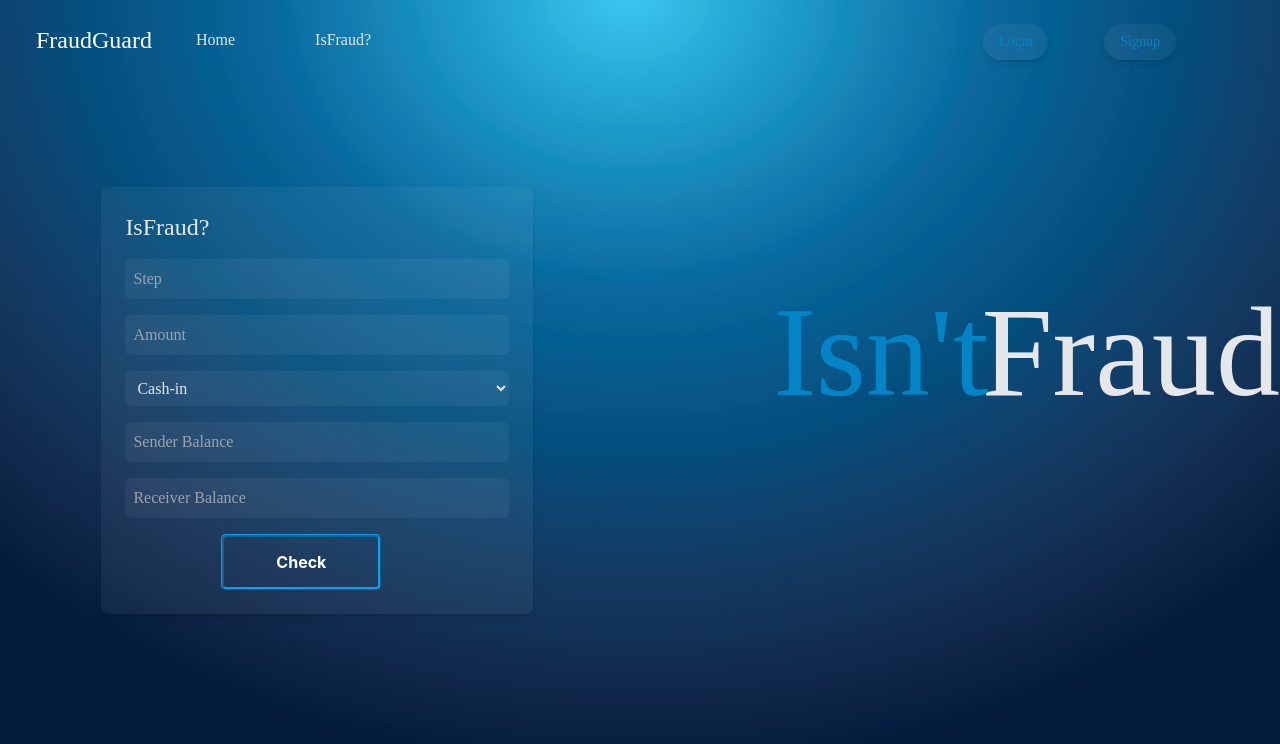
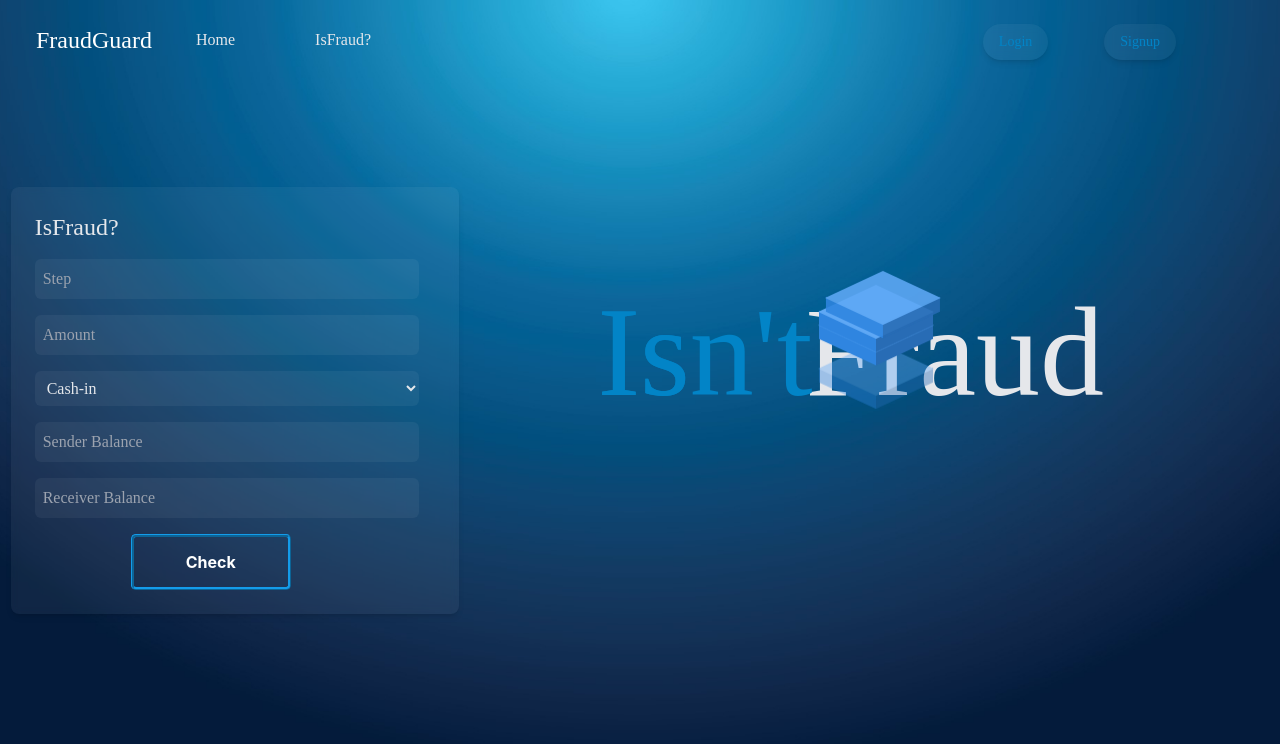
Before and after one commit to Nxwfel/FraudGuard, a React (Create React App) app: page /#/Page3 in a window 1280 px wide. Shown: the top 744 px of the page. Built offline with nearby package versions, Linux system fonts and the light colour scheme.

Commit message:
bugs fixed

```diff
--- a/src/Templates/Header.jsx
+++ b/src/Templates/Header.jsx
@@ -2,7 +2,7 @@ import React from 'react';
 import {motion} from 'framer-motion';
 const Header = () => {
     return (
-        <div className='w-screen min-h-fit'><header className='fixed flex z-50'>
+        <div><header className='fixed flex z-50'>
         <h1 className='pl-9 pt-6 text-gray-200 font-textfont font-normal text-2xl hover:text-white transition '>FraudGuard</h1>
         <ul className='w-screen ml-8 flex gap-14 pt-4'>
             <a href="/" className=' active:scale-95 p-3 hover:border-b-2'><li className='font-textfont text-gray-200'>Home</li></a>
--- a/src/Templates/Page2-suite.jsx
+++ b/src/Templates/Page2-suite.jsx
@@ -33,9 +33,9 @@ const Page2Suite = () => {
   </div>
 </div>
 
-<div className='flex mt-72 ml-60'><span className='font-textfont2 text-9xl absolute text-sky-600'>Is</span> <span className='font-textfont2 text-9xl absolute text-sky-600'>Isn't</span><span className='font-textfont2 text-9xl text-gray-200 ml-52'> Fraud</span></div>
+<div className='flex mt-72 ml-32 mr-44'><span className='font-textfont2 text-9xl absolute text-sky-600'>Is</span> <span className='font-textfont2 text-9xl absolute text-sky-600'>Isn't</span><span className='font-textfont2 text-9xl text-gray-200 ml-52'> Fraud</span></div>
 
-      <div className="loader absolute right-96 top-0 mt-80 hidden">
+      <div className="loader absolute right-96 top-0 mt-80 ">
     <div className="box box-1">
         <div className="side-left"></div>
         <div className="side-right"></div>
```
